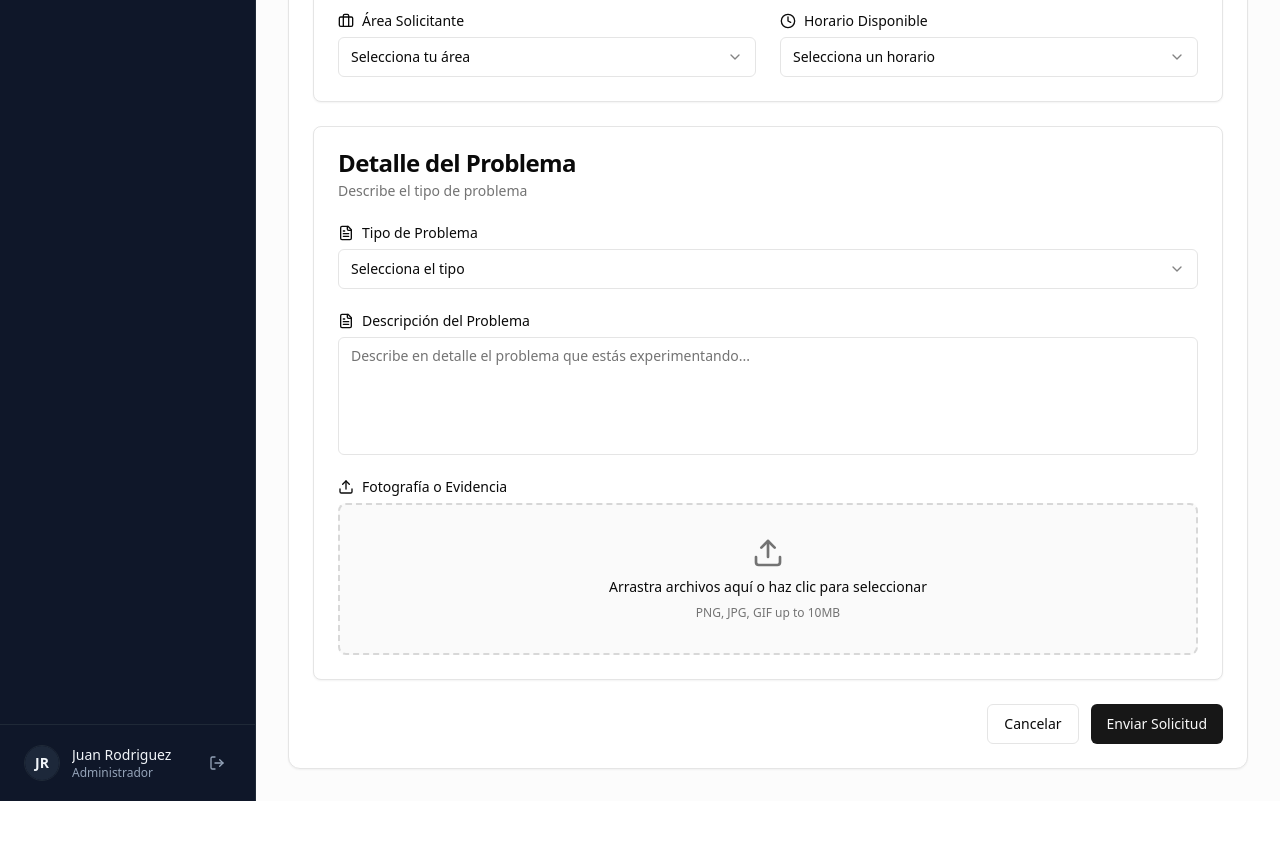
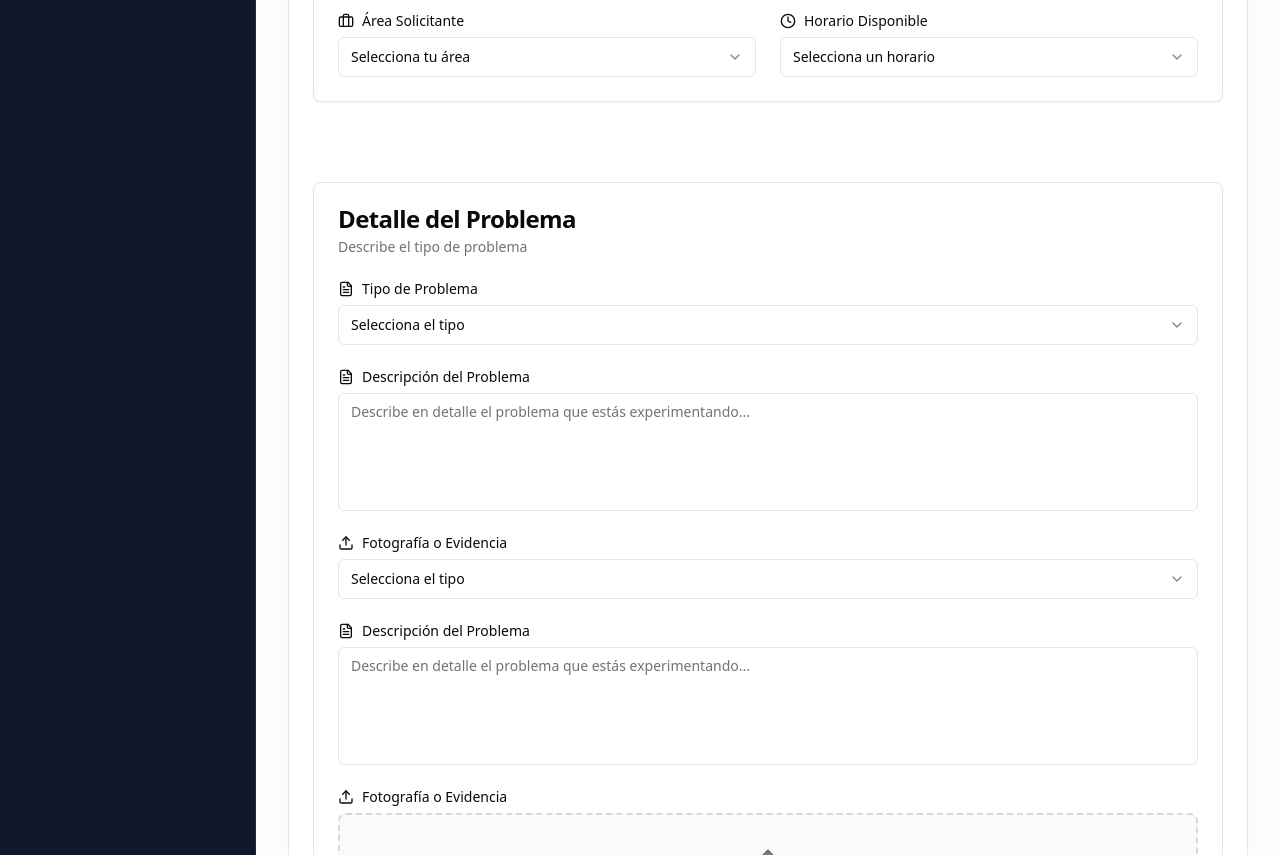
Before and after one commit to AlexDro360/v0-support-ticket-dashboard, a Next.js app: page /soporte/nueva-solicitud in a window 1280 px wide. Shown: the part 460-1315 px from the top of the page. Before the commit the page ends 1261 px from the top, so only its background shows below. Built offline with nearby package versions, Linux system fonts and the light colour scheme.

Commit message:
style: enhance form layout and spacing\n\nAdd vertical space and full-width fields for clarity and readability.

```diff
--- a/components/support-ticket-form.tsx
+++ b/components/support-ticket-form.tsx
@@ -237,6 +237,9 @@ export function SupportTicketForm() {
         </CardContent>
       </Card>
 
+      {/* Espacio entre secciones */}
+      <div className="h-8" />
+
       {/* Sección B: Detalle del Problema */}
       <Card>
         <CardHeader>
@@ -246,12 +249,49 @@ export function SupportTicketForm() {
           </CardDescription>
         </CardHeader>
         <CardContent className="space-y-6">
-          <div className="space-y-6">
           {/* Tipo de Problema */}
           <div className="space-y-2">
             <Label htmlFor="tipoProblema" className="flex items-center gap-2">
               <FileText className="h-4 w-4" />
               Tipo de Problema
+            </Label>
+            <Select value={formData.tipoProblema} onValueChange={(value) => handleSelectChange('tipoProblema', value)}>
+              <SelectTrigger id="tipoProblema">
+                <SelectValue placeholder="Selecciona el tipo" />
+              </SelectTrigger>
+              <SelectContent>
+                {TIPOS_PROBLEMA.map(tipo => (
+                  <SelectItem key={tipo} value={tipo}>
+                    {tipo}
+                  </SelectItem>
+                ))}
+              </SelectContent>
+            </Select>
+          </div>
+
+          {/* Descripción */}
+          <div className="space-y-2">
+            <Label htmlFor="descripcion" className="flex items-center gap-2">
+              <FileText className="h-4 w-4" />
+              Descripción del Problema
+            </Label>
+            <Textarea
+              id="descripcion"
+              name="descripcion"
+              placeholder="Describe en detalle el problema que estás experimentando..."
+              value={formData.descripcion}
+              onChange={handleInputChange}
+              required
+              rows={5}
+              className="resize-none"
+            />
+          </div>
+
+          {/* Upload Fotografía */}
+          <div className="space-y-2">
+            <Label className="flex items-center gap-2">
+              <Upload className="h-4 w-4" />
+              Fotografía o Evidencia
             </Label>
             <Select value={formData.tipoProblema} onValueChange={(value) => handleSelectChange('tipoProblema', value)}>
               <SelectTrigger id="tipoProblema">
@@ -338,10 +378,8 @@ export function SupportTicketForm() {
               </div>
               )}
             </div>
-          </div>
         </CardContent>
       </Card>
-
 
       {/* Botones de Acción */}
       <div className="flex gap-3 md:justify-end">
```
Lines whose indentation alone changed are shown as unchanged.
